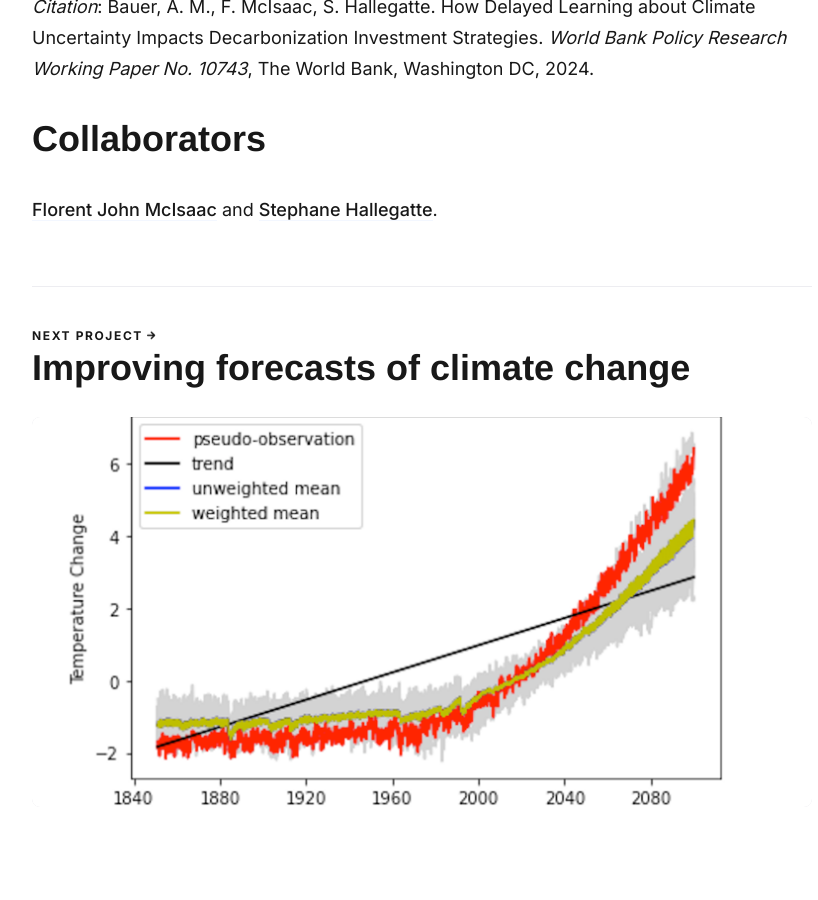
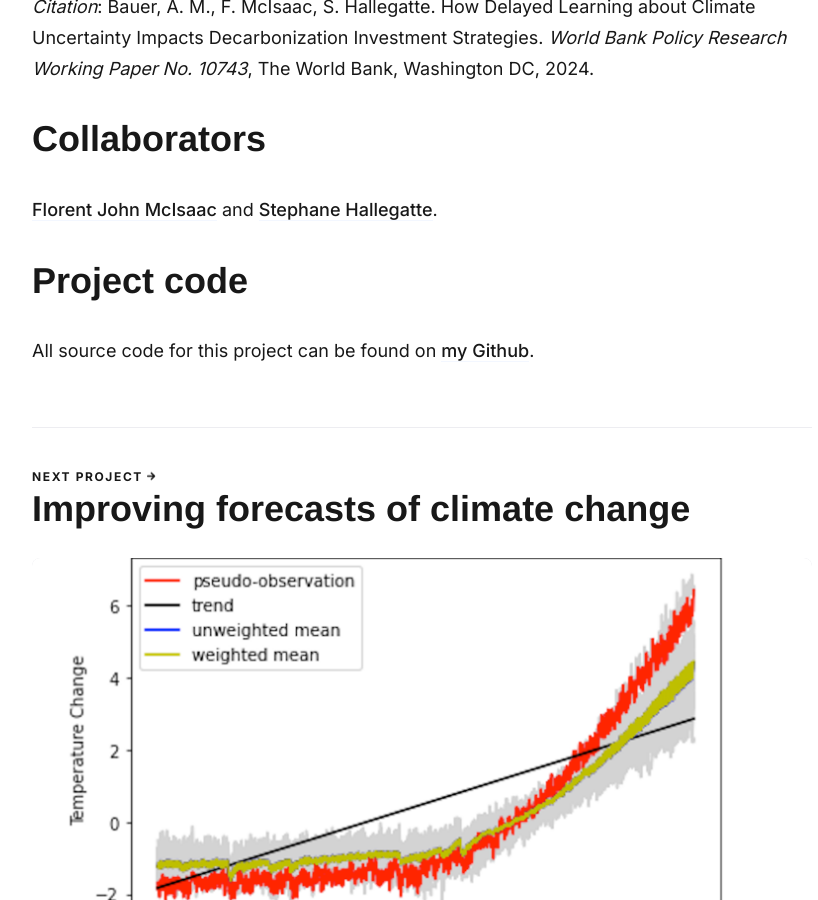
Before and after one commit to adam-bauer-34/adam-bauer-34.github.io, a Jekyll site: the page built from _projects/2023-08-01-investment-with-uncertainty.md, in a window 1280 px wide and 900 px high, scrolled down 2476 px. Shown: the whole window, without its empty margins (218-1036 px from the left). Built offline with Jekyll 4.4.1, drawn with Linux system fonts in a browser that asks for light colours; nearby versions of some CDN libraries; some web fonts are replaced; grey boxes are pictures that could not be loaded.

```diff
--- a/_projects/2023-08-01-investment-with-uncertainty.md
+++ b/_projects/2023-08-01-investment-with-uncertainty.md
@@ -20,3 +20,7 @@
 
 # Collaborators
 [Florent John McIsaac](https://florent.mcisaac.fr/) and [Stephane Hallegatte](https://www.worldbank.org/en/about/people/s/stephane-hallegatte).
+
+# Project code
+
+All source code for this project can be found on [my Github](https://github.com/adam-bauer-34/BMH-delayed-learning-reprod).
```
